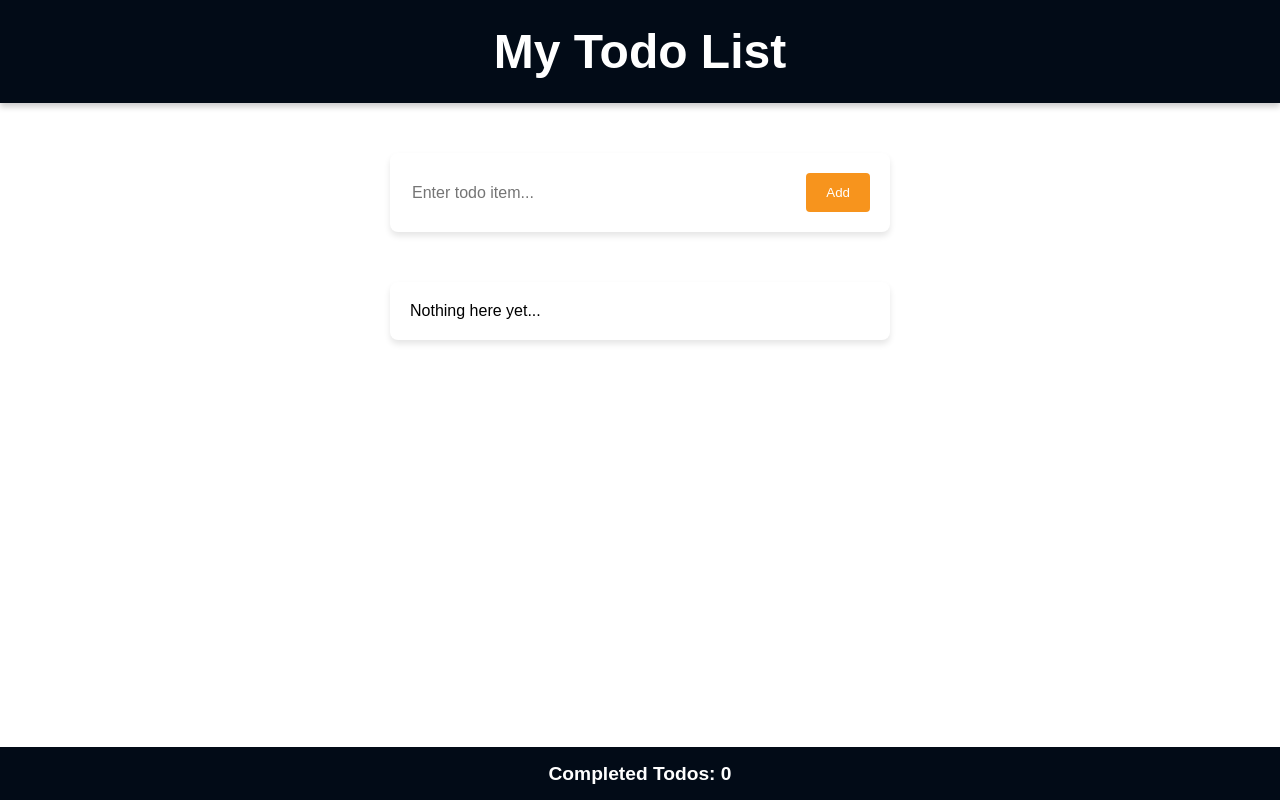
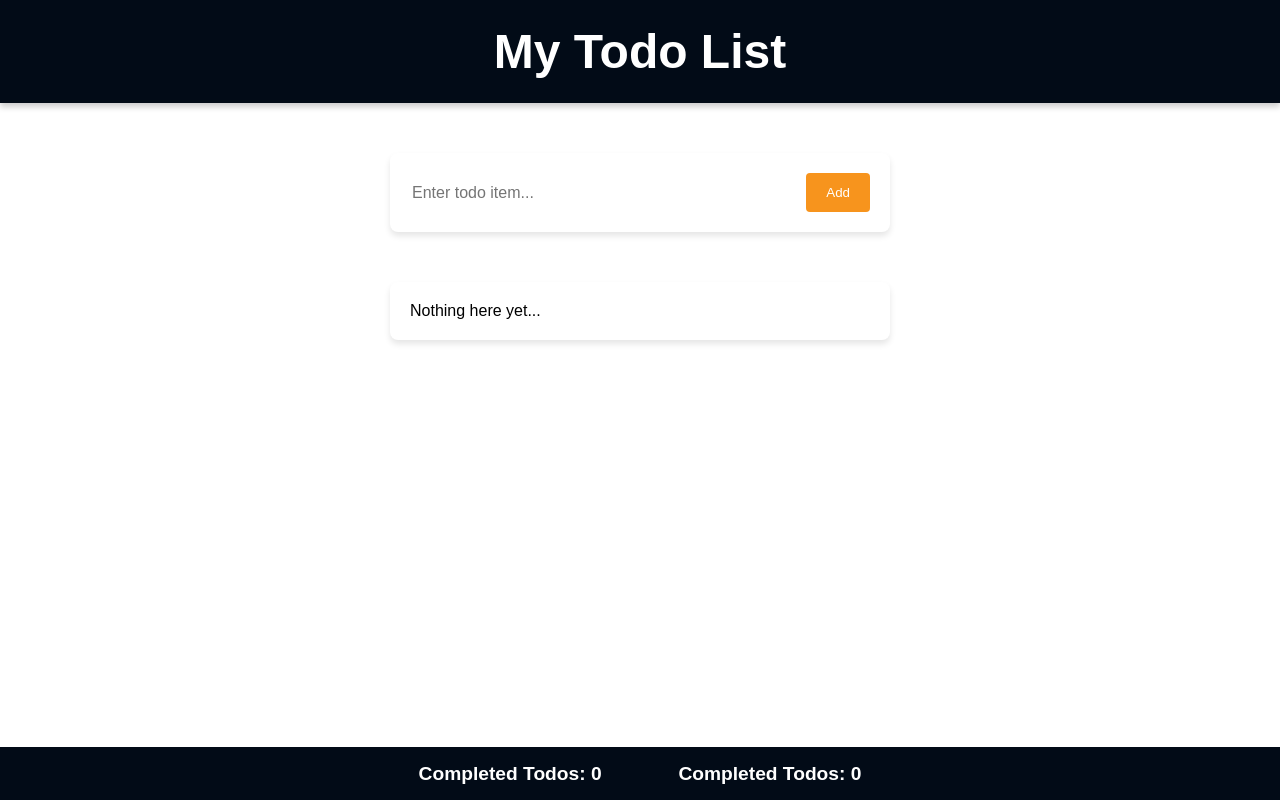
Before and after one commit to ameh-samson/todo-app, a React (Vite) app: page / in a window 1280 px wide. Built offline with nearby package versions, Linux system fonts and the light colour scheme.

Commit message:
add total todos

```diff
--- a/src/components/Footer/Footer.jsx
+++ b/src/components/Footer/Footer.jsx
@@ -1,8 +1,11 @@
 import styles from "./Footer.module.css";
 
-const Footer = ({ completedTodos }) => {
+const Footer = ({ completedTodos, totalTodos }) => {
   return (
-    <footer className={styles.footer}>Completed Todos: {completedTodos}</footer>
+    <footer className={styles.footer}>
+      <span className={styles.item}>Completed Todos: {completedTodos}</span>
+      <span className={styles.item}>Completed Todos: {totalTodos}</span>
+    </footer>
   );
 };
 
--- a/src/components/Footer/Footer.module.css
+++ b/src/components/Footer/Footer.module.css
@@ -9,3 +9,7 @@
   color: #fff;
   padding-block: 0.8em;
 }
+
+.item {
+  margin: 2em;
+}
--- a/src/components/Todo/Todo.jsx
+++ b/src/components/Todo/Todo.jsx
@@ -7,11 +7,12 @@ import Footer from "../Footer/Footer";
 const Todo = () => {
   const [todos, setTodos] = useState([]);
   const completedTodos = todos.filter((todo) => todo.done).length;
+
   return (
     <div className={styles.todoWrapper}>
       <Form todos={todos} setTodos={setTodos} />
       <TodoList todos={todos} setTodos={setTodos} />
-      <Footer completedTodos={completedTodos} />
+      <Footer completedTodos={completedTodos} totalTodos={todos.length} />
     </div>
   );
 };
```
